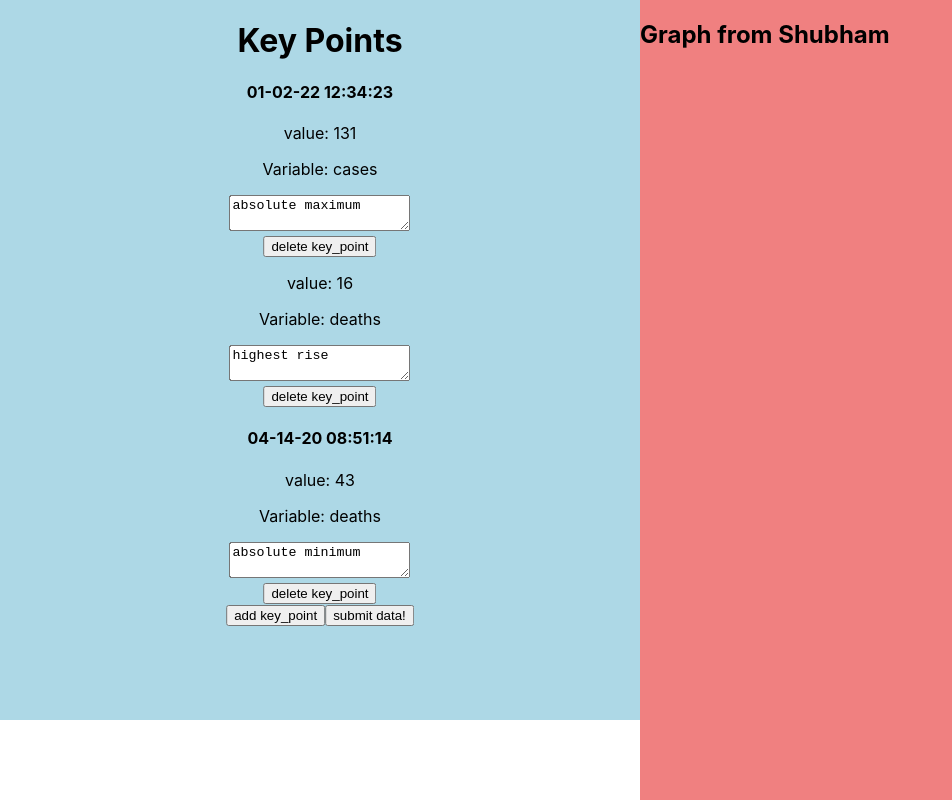
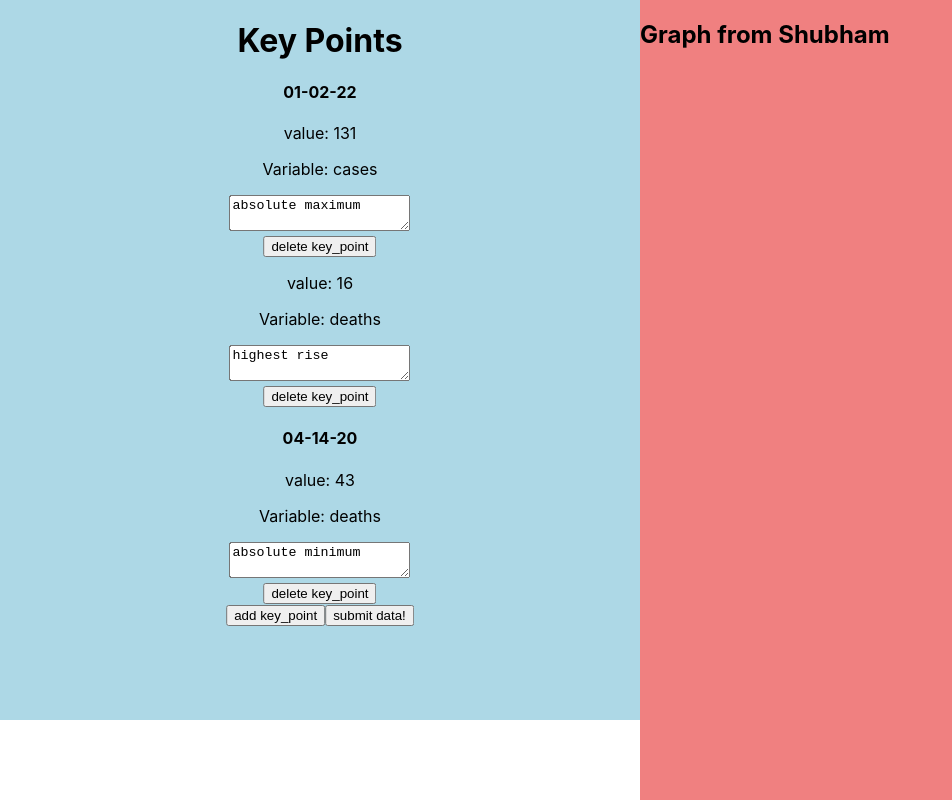
Before and after one commit to sagars729/cmsc734-final-project, a React (Create React App) app: page / in a window 1280 px wide. Shown: the whole page, without its empty margins (0-952 px from the left). Built offline with nearby package versions, Linux system fonts and the light colour scheme.

Commit message:
changed to month_day_year

```diff
--- a/src/components/KeyPointsList/KeyPointsList.tsx
+++ b/src/components/KeyPointsList/KeyPointsList.tsx
@@ -6,7 +6,7 @@ import './KeyPointsList.css';
 const UserInput = () => {
     let originalData =  [
         {
-        time: "01-02-22 12:34:23",
+        time: "01-02-22",
         points: [
            {
               "variable":"cases",
@@ -21,7 +21,7 @@ const UserInput = () => {
         ]
         },
         {
-        time: "04-14-20 08:51:14",
+        time: "04-14-20",
         points:[
            {
               "variable":"deaths",
@@ -46,7 +46,7 @@ const UserInput = () => {
         //temporarily adding fake dates
         var i = moment()
         .utcOffset('+08:30')
-        .format('MM-DD-YY hh:mm:ss');
+        .format('MM-DD-YY');
 
 
         var jsonPoints = [{ "variable": attribute, "point_value": "" + counter, "analysis_yielded": "<input>"}]
```
